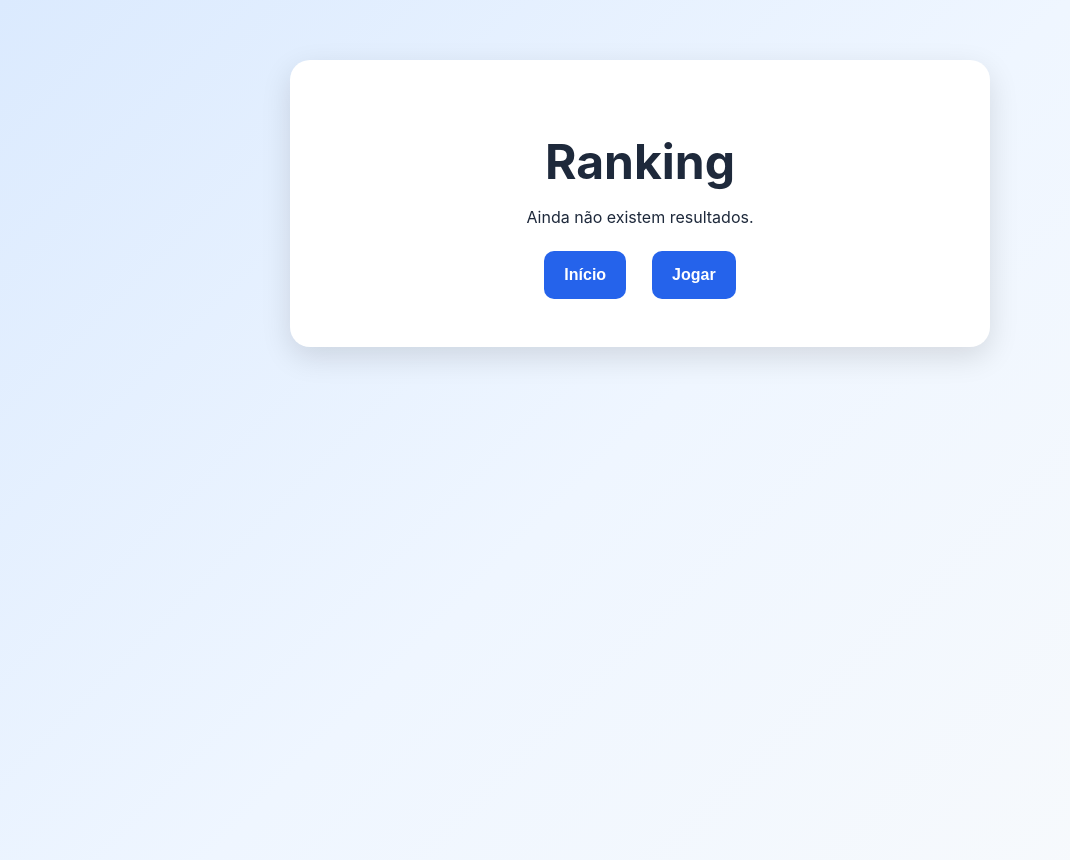
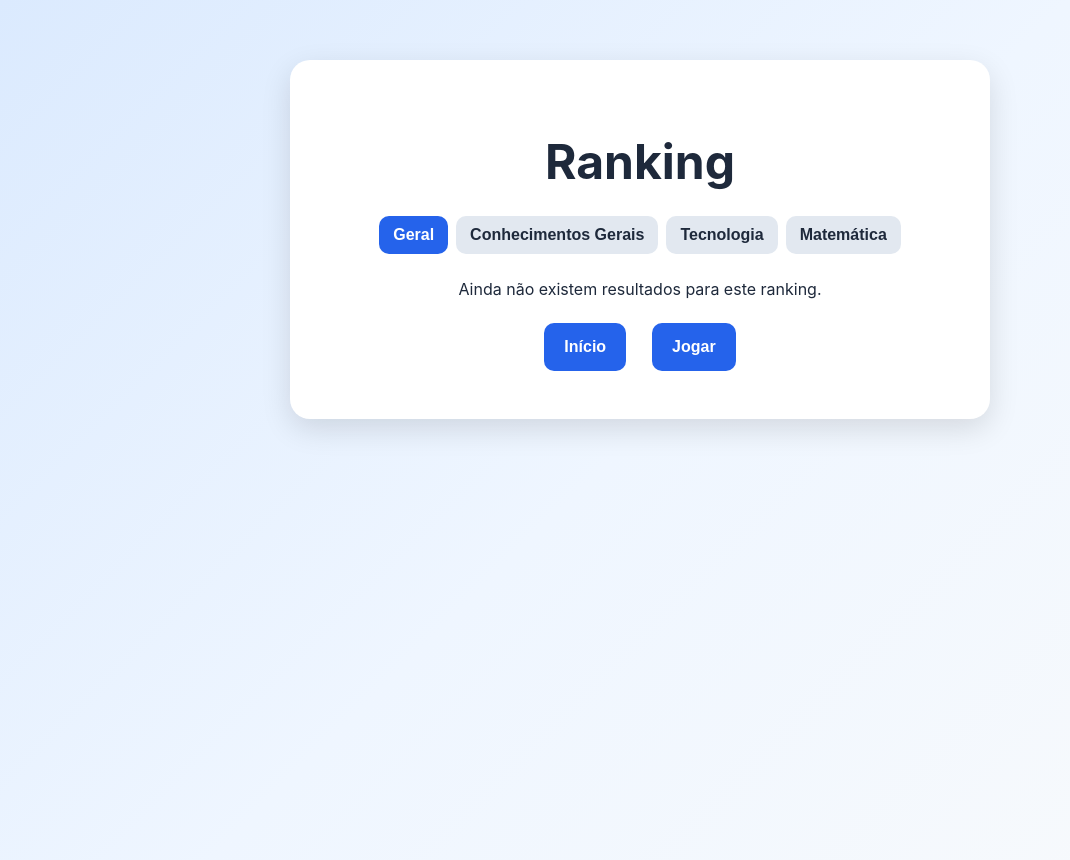
Before and after one commit to Levibdo/quizhub, a React (Vite) app: page / in a window 1280 px wide. Both pictures are taken after a click on the button "Ver ranking". Shown: the whole page, without its empty margins (0-1070 px from the left). Built offline with nearby package versions, Linux system fonts and the light colour scheme.

Commit message:
Melhora regras e filtros do ranking

```diff
--- a/src/App.css
+++ b/src/App.css
@@ -294,3 +294,33 @@ button:hover {
   padding: 10px 16px;
   background: #0f172a;
 }
+.ranking-filtros {
+  display: flex;
+  flex-wrap: wrap;
+  justify-content: center;
+  gap: 8px;
+  margin: 25px 0;
+}
+
+.ranking-filtros button {
+  margin: 0;
+  padding: 10px 14px;
+  background: #e2e8f0;
+  color: #1e293b;
+}
+
+.ranking-filtros button.filtro-ativo {
+  background: #2563eb;
+  color: white;
+}
+
+.ranking-pontos {
+  display: flex;
+  flex-direction: column;
+  align-items: flex-end;
+  gap: 3px;
+}
+
+.ranking-pontos small {
+  color: #64748b;
+}
--- a/src/components/TelaRanking.jsx
+++ b/src/components/TelaRanking.jsx
@@ -1,3 +1,4 @@
+import { useState } from 'react'
 import { categorias } from '../data/categorias'
 
 function TelaRanking({
@@ -5,9 +6,8 @@ function TelaRanking({
   voltarInicio,
   trocarJogador,
 }) {
-  const rankingOrdenado = [...ranking].sort(
-    (a, b) => b.pontuacao - a.pontuacao
-  )
+  const [filtroCategoria, setFiltroCategoria] =
+    useState('geral-ranking')
 
   function nomeCategoria(id) {
     const categoria = categorias.find(
@@ -17,36 +17,133 @@ function TelaRanking({
     return categoria?.nome ?? id
   }
 
+  const resultadosFiltrados =
+    filtroCategoria === 'geral-ranking'
+      ? ranking
+      : ranking.filter(
+          (resultado) =>
+            resultado.categoria === filtroCategoria
+        )
+
+  const melhoresPorJogador = Object.values(
+    resultadosFiltrados.reduce(
+      (melhores, resultado) => {
+        const resultadoAtual =
+          melhores[resultado.jogador]
+
+        if (
+          !resultadoAtual ||
+          resultado.pontuacao >
+            resultadoAtual.pontuacao ||
+          (resultado.pontuacao ===
+            resultadoAtual.pontuacao &&
+            resultado.acertos >
+              resultadoAtual.acertos) ||
+          (resultado.pontuacao ===
+            resultadoAtual.pontuacao &&
+            resultado.acertos ===
+              resultadoAtual.acertos &&
+            resultado.id < resultadoAtual.id)
+        ) {
+          melhores[resultado.jogador] = resultado
+        }
+
+        return melhores
+      },
+      {}
+    )
+  )
+
+  const rankingOrdenado = melhoresPorJogador
+    .sort((a, b) => {
+      if (b.pontuacao !== a.pontuacao) {
+        return b.pontuacao - a.pontuacao
+      }
+
+      if (b.acertos !== a.acertos) {
+        return b.acertos - a.acertos
+      }
+
+      return a.id - b.id
+    })
+    .slice(0, 10)
+
   return (
     <>
       <h1>Ranking</h1>
 
+      <div className="ranking-filtros">
+        <button
+          className={
+            filtroCategoria === 'geral-ranking'
+              ? 'filtro-ativo'
+              : ''
+          }
+          onClick={() =>
+            setFiltroCategoria('geral-ranking')
+          }
+        >
+          Geral
+        </button>
+
+        {categorias.map((categoria) => (
+          <button
+            key={categoria.id}
+            className={
+              filtroCategoria === categoria.id
+                ? 'filtro-ativo'
+                : ''
+            }
+            onClick={() =>
+              setFiltroCategoria(categoria.id)
+            }
+          >
+            {categoria.nome}
+          </button>
+        ))}
+      </div>
+
       {rankingOrdenado.length === 0 ? (
-        <p>Ainda não existem resultados.</p>
+        <p>
+          Ainda não existem resultados para este
+          ranking.
+        </p>
       ) : (
         <div className="ranking">
-          {rankingOrdenado.map((resultado, indice) => (
+          {rankingOrdenado.map(
+            (resultado, indice) => (
               <div
                 className="ranking-item"
-              key={`${resultado.id}-${indice}`}
+                key={resultado.id}
               >
                 <span className="ranking-posicao">
                   {indice + 1}º
                 </span>
 
                 <div className="ranking-jogador">
-                <strong>{resultado.jogador}</strong>
+                  <strong>
+                    {resultado.jogador}
+                  </strong>
 
                   <small>
-                  {nomeCategoria(resultado.categoria)}
+                    {nomeCategoria(
+                      resultado.categoria
+                    )}
                   </small>
                 </div>
 
+                <div className="ranking-pontos">
                   <strong>
                     {resultado.pontuacao} pts
                   </strong>
+
+                  <small>
+                    {resultado.acertos} acertos
+                  </small>
                 </div>
-          ))}
+              </div>
+            )
+          )}
         </div>
       )}
 
```
Lines whose indentation alone changed are shown as unchanged.
